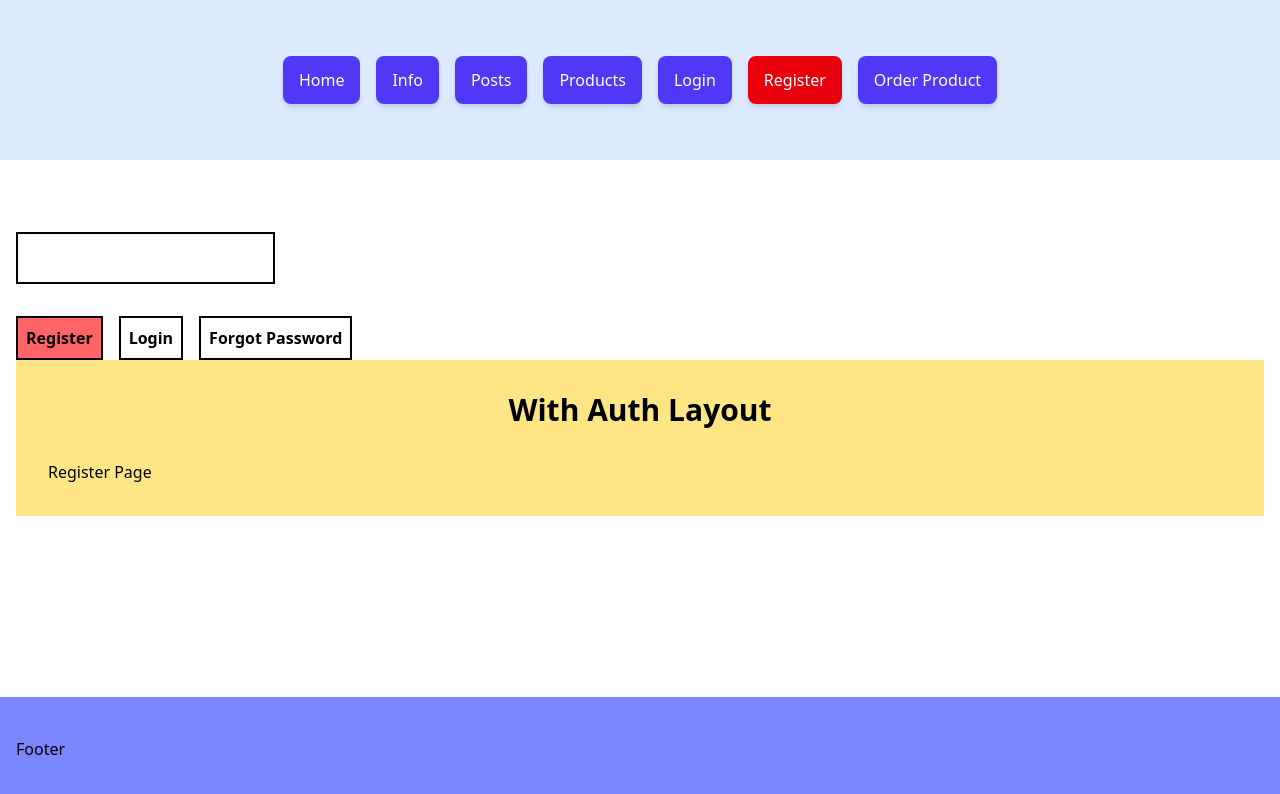
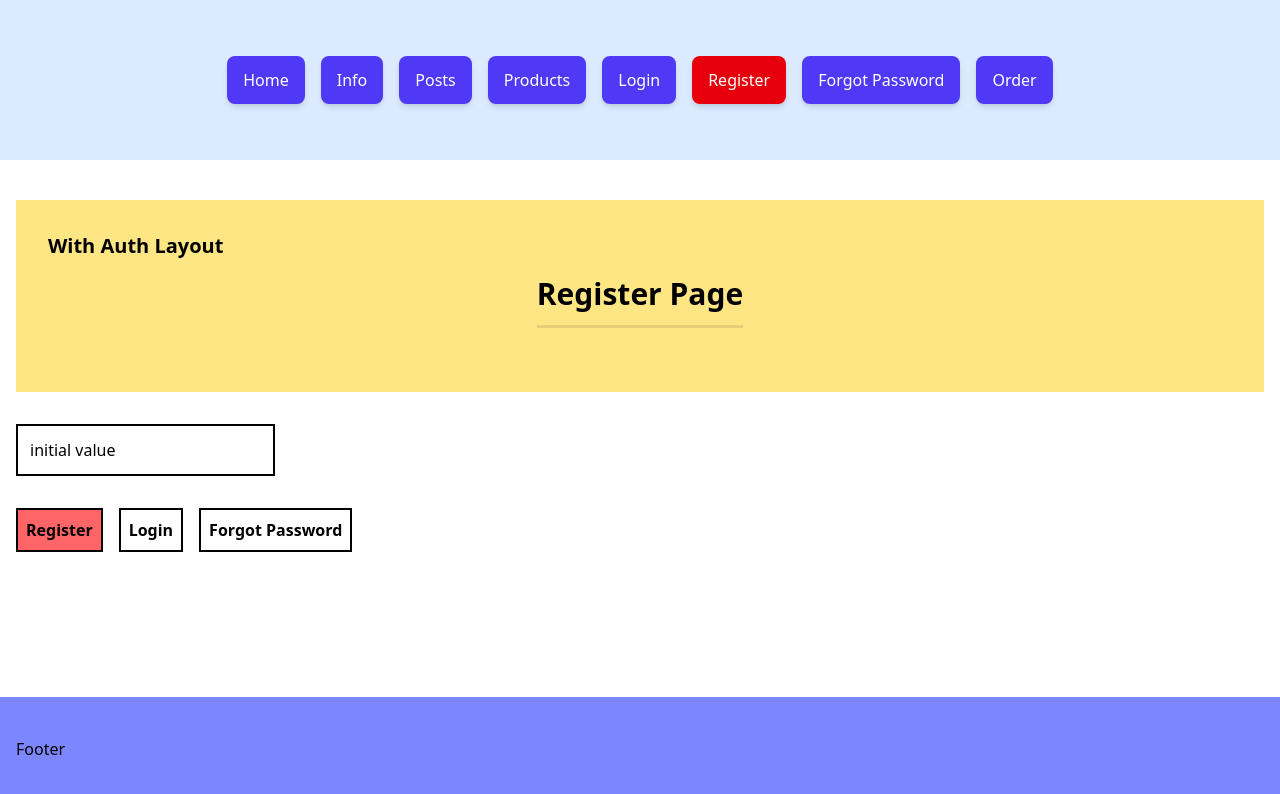
Before and after one commit to FomenkoAndrey/___nextjs-course_____20250418, a Next.js app: page /register in a window 1280 px wide. Shown: the top 794 px of the page. Built offline with nearby package versions, Linux system fonts and the light colour scheme.

Commit message:
Style(tailwind): enhance header styles, add button styles, and update layout in auth pages

```diff
--- a/src/app/(auth)/(with-auth-layout)/layout.tsx
+++ b/src/app/(auth)/(with-auth-layout)/layout.tsx
@@ -7,7 +7,7 @@ interface AuthLayoutProps {
 export default function AuthLayout({ children }: AuthLayoutProps) {
   return (
     <div className="bg-amber-200 p-8">
-      <h1 className="header-title">With Auth Layout</h1>
+      <h1 className="header-title-h3">With Auth Layout</h1>
       {children}
     </div>
   )
--- a/src/app/(auth)/(with-auth-layout)/login/page.tsx
+++ b/src/app/(auth)/(with-auth-layout)/login/page.tsx
@@ -1,3 +1,3 @@
 export default function LoginPage() {
-  return <div>Login Page</div>
+  return <div className="header-title">Login Page</div>
 }
--- a/src/app/(auth)/(with-auth-layout)/register/page.tsx
+++ b/src/app/(auth)/(with-auth-layout)/register/page.tsx
@@ -1,3 +1,3 @@
 export default function RegisterPage() {
-  return <div>Register Page</div>
+  return <div className="header-title">Register Page</div>
 }
--- a/src/app/(auth)/template.tsx
+++ b/src/app/(auth)/template.tsx
@@ -24,10 +24,12 @@ const navLinks = [
 ]
 
 export default function AuthLayout({ children }: AuthLayoutProps) {
-  const [inputValue, setInputValue] = useState('')
+  const [inputValue, setInputValue] = useState('initial value')
   const pathname = usePathname()
 
   return (
+    <div>
+      {children}
       <div>
         <input
           className="border-2 block my-8 p-3"
@@ -48,7 +50,7 @@ export default function AuthLayout({ children }: AuthLayoutProps) {
             </Link>
           )
         })}
-      {children}
+      </div>
     </div>
   )
 }
--- a/src/app/globals.css
+++ b/src/app/globals.css
@@ -11,6 +11,22 @@ html {
 
 .header-title {
   @apply text-3xl font-bold text-center mb-8;
+  position: relative;
+  padding-bottom: 1rem;
+  width: fit-content;
+  margin-left: auto;
+  margin-right: auto;
+}
+
+.header-title::after {
+  content: '';
+  position: absolute;
+  width: 100%;
+  height: 3px;
+  bottom: 0;
+  left: 0;
+  background-color: currentColor;
+  opacity: 0.1;
 }
 
 .header-title-h2 {
@@ -47,6 +63,17 @@ html {
   @apply bg-gray-700;
 }
 
+/* Кнопка для повторної спроби */
+.btn-try-again {
+  @apply bg-red-500 text-white flex items-center justify-center gap-2;
+  text-transform: uppercase;
+  letter-spacing: 0.05em;
+}
+
+.btn-try-again:hover {
+  @apply bg-red-600;
+}
+
 .loading {
   @apply w-32 h-32 rounded-full mx-auto my-10;
   border: 8px solid rgba(229, 231, 235, 0.3);
--- a/src/app/products/[productId]/comments/[commentId]/error.tsx
+++ b/src/app/products/[productId]/comments/[commentId]/error.tsx
@@ -22,10 +22,24 @@ export default function Error({ error, reset }: ErrorProps) {
   }
 
   return (
-    <div className="flex items-center justify-center mb-4">
-      <h1 className="text-red-500 text-3xl font-bold inline-block mr-4">{error.message}</h1>
-      <button className="bg-blue-500 text-white px-4 py-2 rounded-md" onClick={() => reload()}>
-        Try again
+    <div className="bg-white p-8 rounded-lg shadow-md max-w-md mx-auto my-10 text-center">
+      <div className="mb-6 relative inline-block">
+        <div className="bg-red-500 text-white h-20 w-20 rounded-full flex items-center justify-center mx-auto">
+          <span className="text-4xl" role="img" aria-label="помилка">
+            👎
+          </span>
+        </div>
+        <div className="absolute top-0 right-0 animate-ping">✨</div>
+        <div className="absolute bottom-0 left-0 animate-ping delay-100">✨</div>
+        <div className="absolute top-1/4 left-1/4 animate-ping delay-200">⭐</div>
+        <div className="absolute top-1/2 right-1/4 animate-ping delay-300">⭐</div>
+      </div>
+
+      <h2 className="text-blue-600 text-3xl font-bold uppercase mb-2">WHOOPS!</h2>
+      <p className="text-gray-500 mb-6">Щось пішло не так. Давайте спробуємо ще раз.</p>
+
+      <button onClick={() => reload()} className="btn btn-try-again m-auto">
+        <span className="text-sm">⟳</span> Try Again
       </button>
     </div>
   )
--- a/src/app/products/page.tsx
+++ b/src/app/products/page.tsx
@@ -7,6 +7,11 @@ export default function Products() {
     <div>
       <h1 className="header-title">Products</h1>
       <ul>
+        <li>
+          <h2 className="header-title-h2">
+            <Link href="/products/1/comments/1">Comment 1 of the Product 1</Link>
+          </h2>
+        </li>
         <li>
           <h2 className="header-title-h2">
             <Link href="/products/1">Product 1</Link>
--- a/src/components/Navbar.tsx
+++ b/src/components/Navbar.tsx
@@ -8,7 +8,8 @@ const navItems = [
   { href: '/products', label: 'Products' },
   { href: '/login', label: 'Login' },
   { href: '/register', label: 'Register' },
-  { href: '/order-product', label: 'Order Product' }
+  { href: '/forgot-password', label: 'Forgot Password' },
+  { href: '/order-product', label: 'Order' }
 ]
 
 const Navbar = () => {
```
Lines whose indentation alone changed are shown as unchanged.
